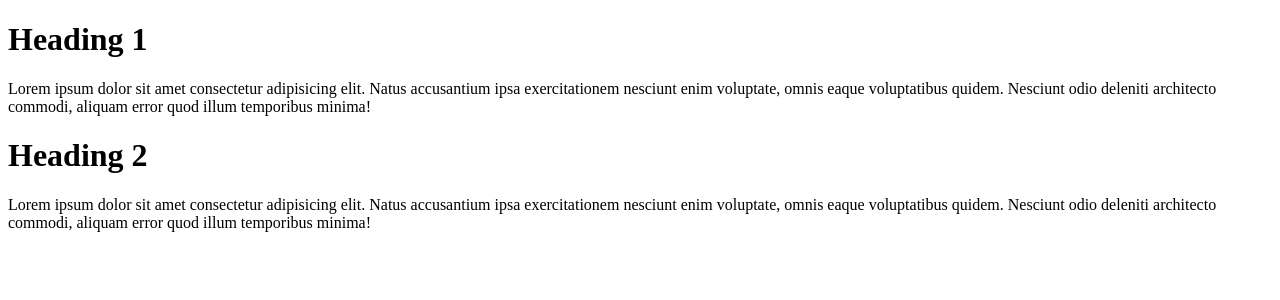
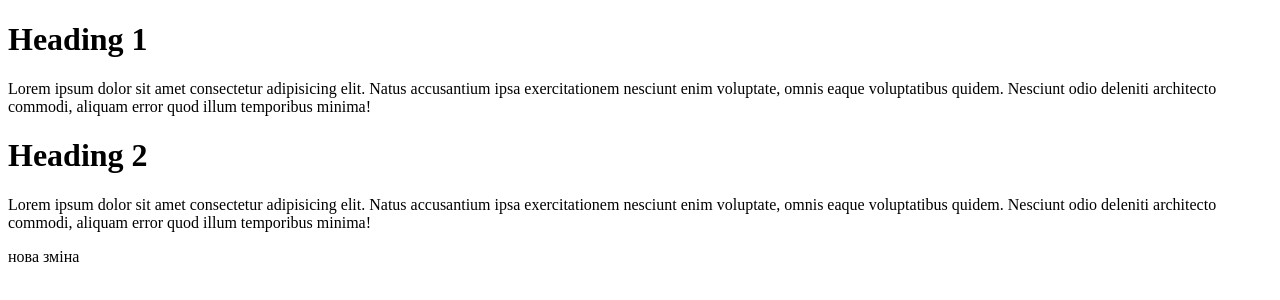
Before and after one commit to savchuchkaaaaa/git, a plain HTML site: page index.html in a window 1280 px wide. Drawn offline with Linux system fonts and the light colour scheme.

Commit message:
добавив новий git

```diff
--- a/index.html
+++ b/index.html
@@ -24,7 +24,11 @@
             Nesciunt odio deleniti architecto commodi, aliquam error quod illum temporibus minima!
         </p>
     </div>
-
+    <div>
+        <p>
+            нова зміна
+        </p>
+    </div>
 
 </body>
 </html>
```
